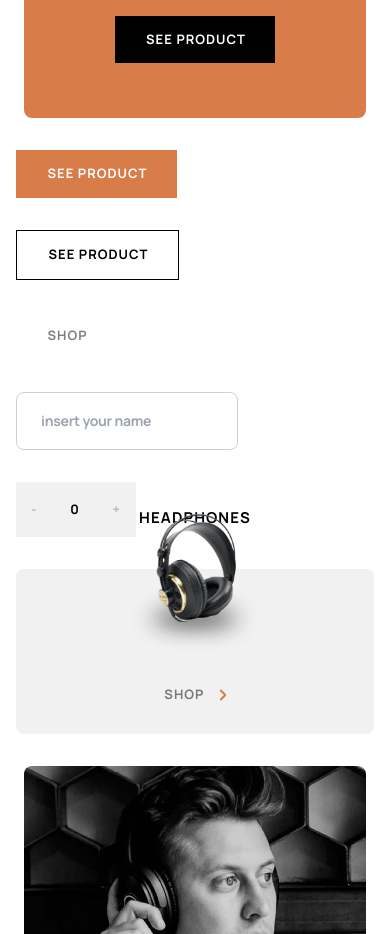
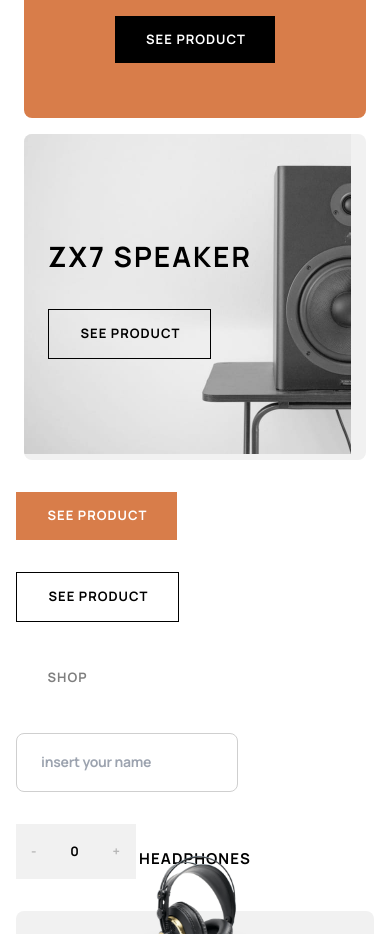
Before and after one commit to mehdi-zibout/audiophile-ecommerce, a Next.js app: page / in a window 390 px wide. Shown: the part 1100-2034 px from the top of the page. Built offline with nearby package versions, Linux system fonts and the light colour scheme.

Commit message:
add showcase2 mobile

```diff
--- a/app/page.tsx
+++ b/app/page.tsx
@@ -9,6 +9,7 @@ import CatButton from "@/components/CatButton";
 import catImage from "@/assets/shared/desktop/image-category-thumbnail-headphones.png";
 import Hero from "@/components/Hero";
 import Showcase1 from "@/components/Showcase1";
+import Showcase2 from "@/components/Showcase2";
 
 const manrope = Manrope({ subsets: ["latin"] });
 
@@ -24,6 +25,9 @@ export default function Home() {
         </div>
         <div className="my-4 px-6 tablet:px-10 desktop:px-[165px]">
           <Showcase1 />
+        </div>
+        <div className="my-4 px-6 tablet:px-10 desktop:px-[165px]">
+          <Showcase2 />
         </div>
         <div className="p-4">
           <button className="btn btn-primary">see product</button>
--- a/components/Showcase1.tsx
+++ b/components/Showcase1.tsx
@@ -31,7 +31,7 @@ function Showcase1() {
         width={197.21}
       />
       <Image
-        src={ImgTablet}
+        src={ImgDesktop}
         alt="ZX9 SPEAKER"
         className="relative  -bottom-[44px]   z-10 hidden desktop:block"
         height={493}
--- /dev/null
+++ b/components/Showcase2.tsx
@@ -0,0 +1,20 @@
+import ImgDesktop from "@/assets/home/desktop/image-speaker-zx7.png";
+import ImgMobile from "@/assets/home/mobile/image-speaker-zx7.jpg";
+import ImgTablet from "@/assets/home/tablet/image-speaker-zx7.png";
+import Image from "next/image";
+
+function Showcase2() {
+  return (
+    <div className="bg-[#F1F1F1] overflow-hidden py-[101px] px-6 rounded-lg relative flex flex-col justify-center items-start">
+      <div
+        className={`w-full h-full absolute inset-0 bg-no-repeat bg-[size:327px_320px] bg-[url(/assets/home/mobile/image-speaker-zx7.jpg)] `}
+      ></div>
+      <div className="relative z-10">
+        <h2 className="text-[1.75rem] tracking-[2px] mb-8 ">ZX7 SPEAKER</h2>
+        <button className="btn btn-secondary font-bold">see product</button>
+      </div>
+    </div>
+  );
+}
+
+export default Showcase2;
```
